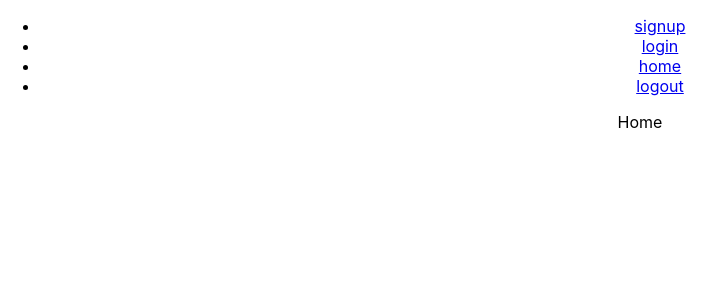
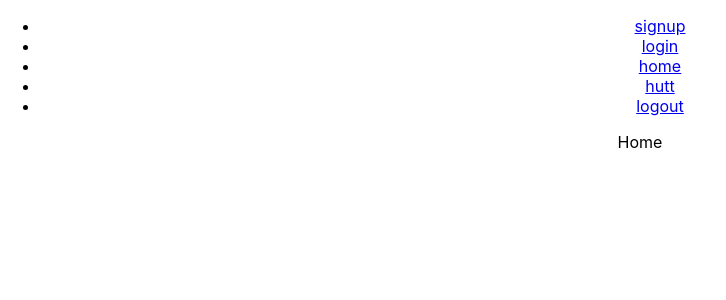
Before and after one commit to ERankushgautam/Z-APP, a React (Create React App) app in the folder frontend/: page / in a window 1280 px wide. Shown: the top 300 px of the page, without its empty margins (0-726 px from the left). Built offline with nearby package versions, Linux system fonts and the light colour scheme; sample sign-in values are in the browser's storage.

Commit message:
first change

```diff
--- a/frontend/src/comps/Header.js
+++ b/frontend/src/comps/Header.js
@@ -6,7 +6,7 @@ function Header() {
     localStorage.clear();
   };
   return (
-    <div>
+    <div className="header">
       <ul>
         <li>
           <Link to="/signup">signup</Link>
@@ -16,6 +16,9 @@ function Header() {
         </li>
         <li>
           <Link to="/">home</Link>
+        </li>
+        <li>
+          <Link to="/">hutt</Link>
         </li>
         <li>
           <Link onClick={logout} to="/signup">
```
